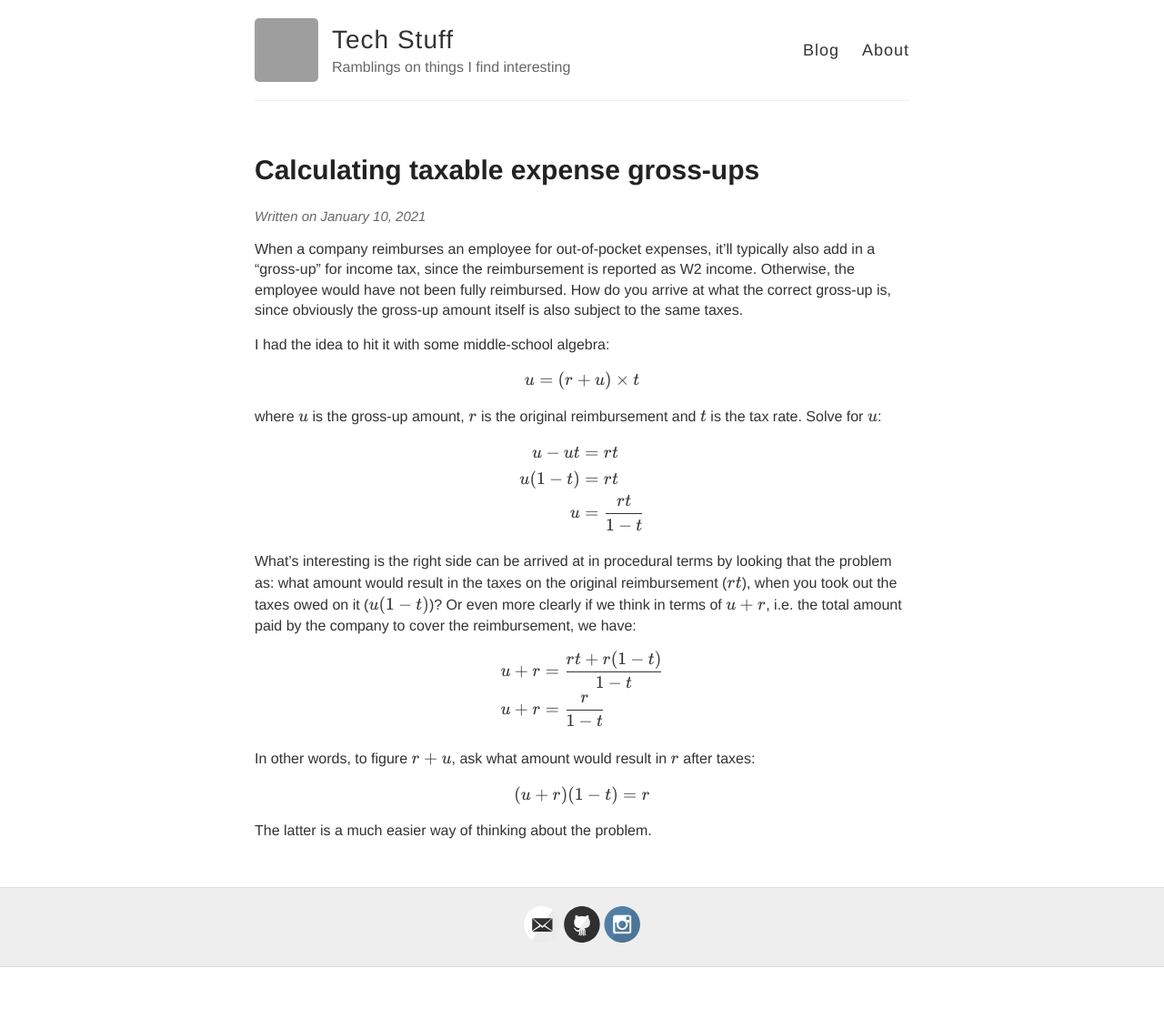
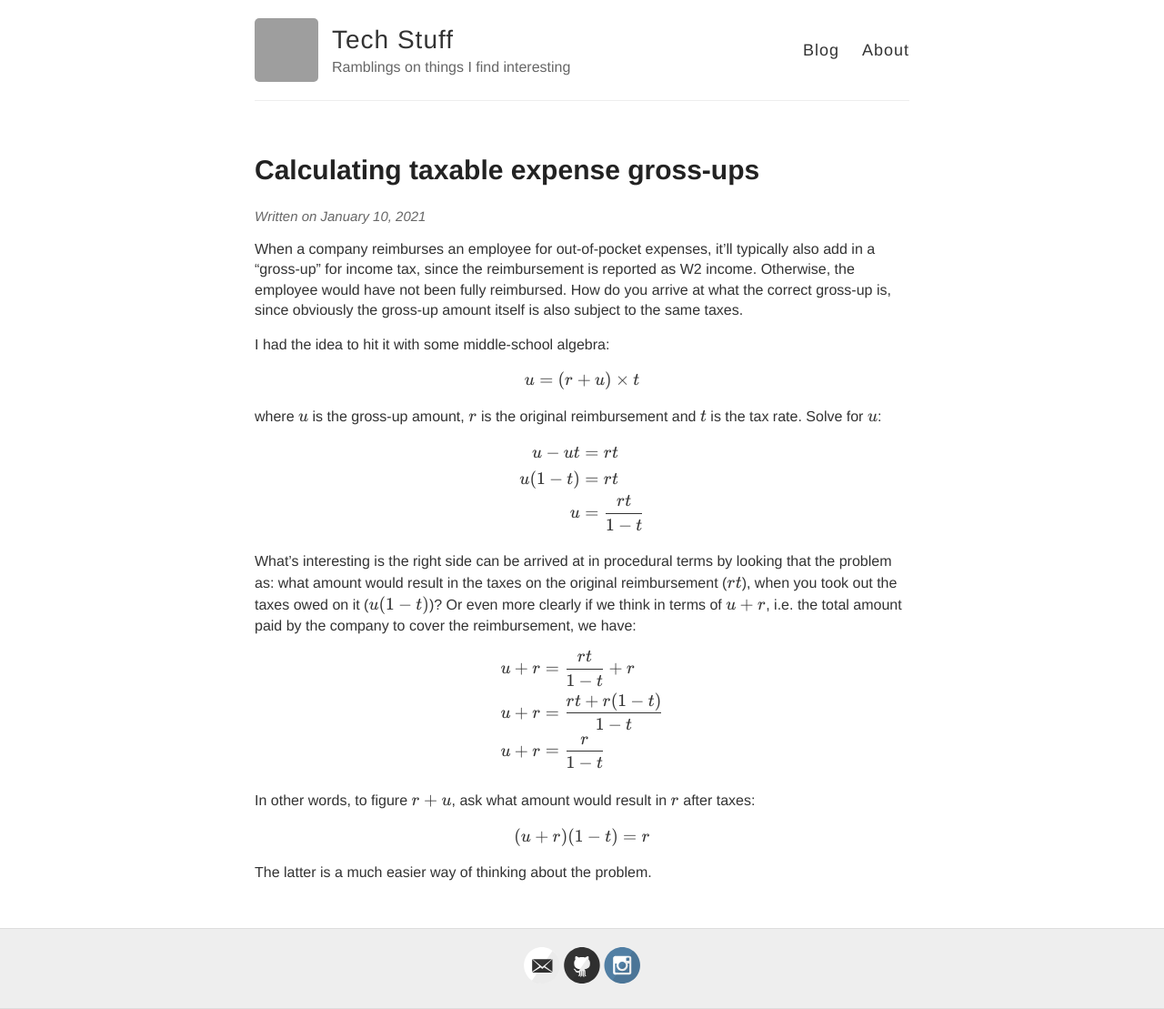
Before and after one commit to aymarino/aymarino.github.io, a Jekyll site: the page built from _posts/2021-1-10-gross-up.md, in a window 1280 px wide. Shown: the whole page at 91% size. Built offline with Jekyll 4.4.1, drawn with Linux system fonts in a browser that asks for light colours; nearby versions of some CDN libraries; before the commit the page ends 1063 px from its top, so only the background shows below that; grey boxes are pictures that could not be loaded.

Commit message:
Clarify one eq

```diff
--- a/_posts/2021-1-10-gross-up.md
+++ b/_posts/2021-1-10-gross-up.md
@@ -20,6 +20,7 @@ $$ \begin{aligned}
 What's interesting is the right side can be arrived at in procedural terms by looking that the problem as: what amount would result in the taxes on the original reimbursement (\\(rt\\)), when you took out the taxes owed on it (\\(u (1 - t)\\))? Or even more clearly if we think in terms of \\(u + r\\), i.e. the total amount paid by the company to cover the reimbursement, we have:
 
 $$ \begin{aligned}
+    u + r &= \frac{rt}{1 - t} + r \\
     u + r &= \frac{rt + r(1 - t)}{1 - t} \\
     u + r &= \frac{r}{1 - t}
 \end{aligned} $$
```
